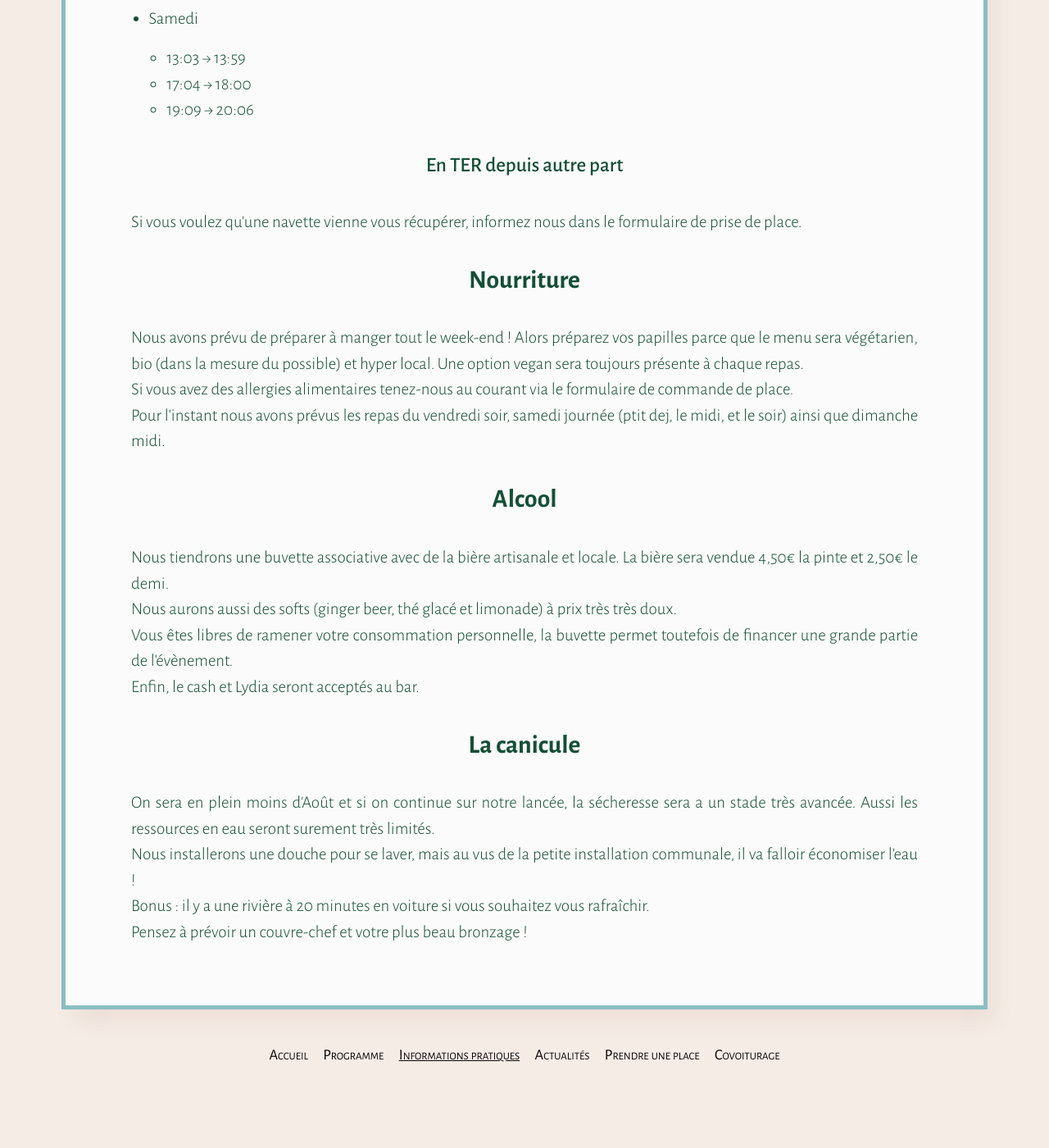
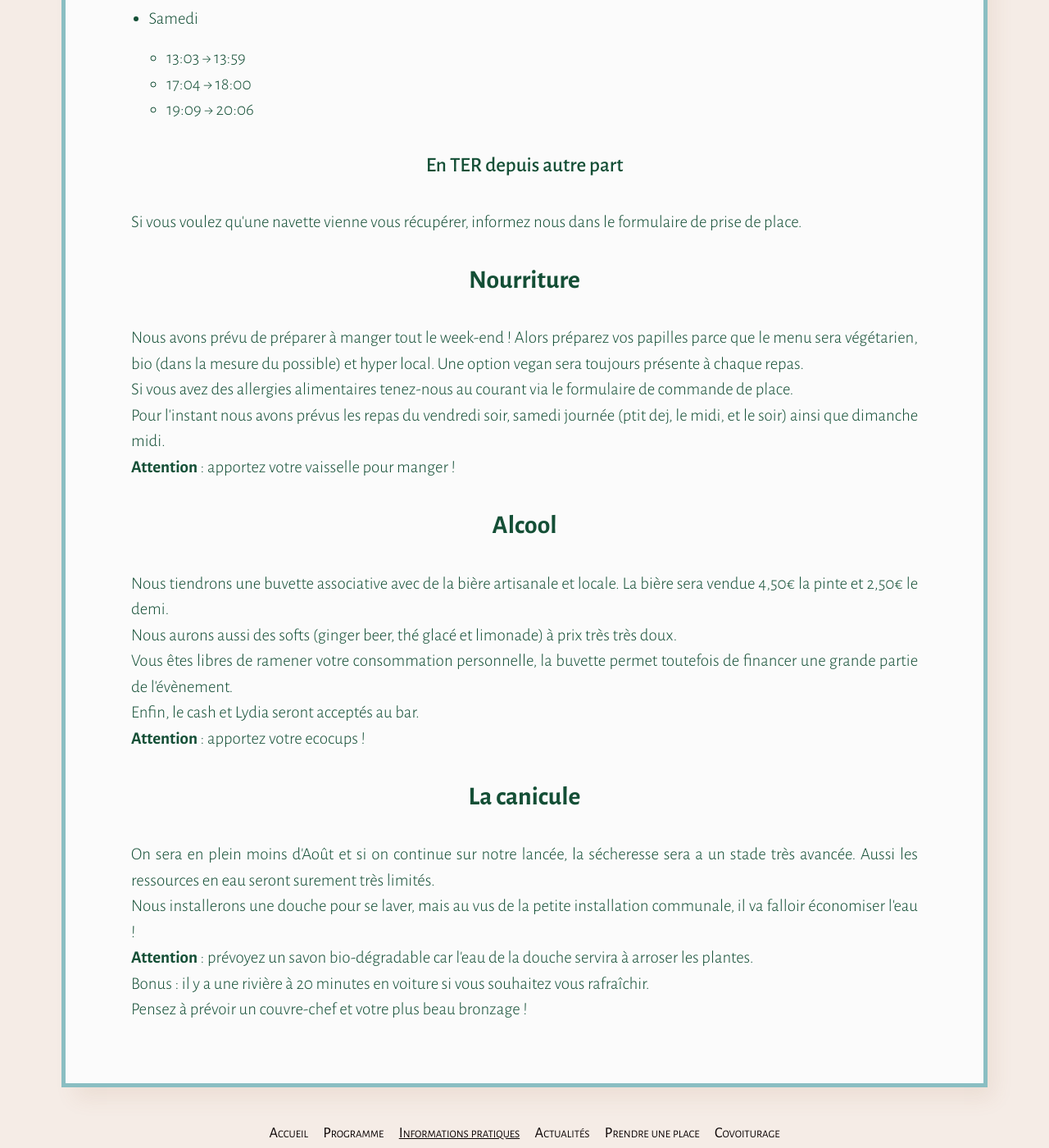
Before and after one commit to Herbes-Folles/Herbes-Folles.github.io, a Jekyll site: the page built from content/informations_pratiques.md, in a window 1280 px wide and 1400 px high, scrolled down 1906 px. Shown: the whole window at 82% size. Built offline with Jekyll 4.4.1, drawn with Linux system fonts in a browser that asks for light colours; before the commit the page ends 3211 px from its top, so only the background shows below that.

Commit message:
Update info pratiques

```diff
--- a/content/informations_pratiques.md
+++ b/content/informations_pratiques.md
@@ -69,6 +69,8 @@ Si vous avez des allergies alimentaires tenez-nous au courant via le formulaire
 
 Pour l’instant nous avons prévus les repas du vendredi soir, samedi journée (ptit dej, le midi, et le soir) ainsi que dimanche midi.
 
+**Attention** : apportez votre vaisselle pour manger !
+
 ## Alcool
 
 Nous tiendrons une buvette associative avec de la bière artisanale et locale. La bière sera vendue 4,50€ la pinte et 2,50€ le demi.
@@ -79,11 +81,14 @@ Vous êtes libres de ramener votre consommation personnelle, la buvette permet t
 
 Enfin, le cash et Lydia seront acceptés au bar.
 
+**Attention** : apportez votre ecocups !
+
 ## La canicule
 
 On sera en plein moins d’Août et si on continue sur notre lancée, la sécheresse sera a un stade très avancée. Aussi les ressources en eau seront surement très limités.
 
 Nous installerons une douche pour se laver, mais au vus de la petite installation communale, il va falloir économiser l’eau !
+**Attention** : prévoyez un savon bio-dégradable car l'eau de la douche servira à arroser les plantes.
 
 Bonus : il y a une rivière à 20 minutes en voiture si vous souhaitez vous rafraîchir.
 
```
